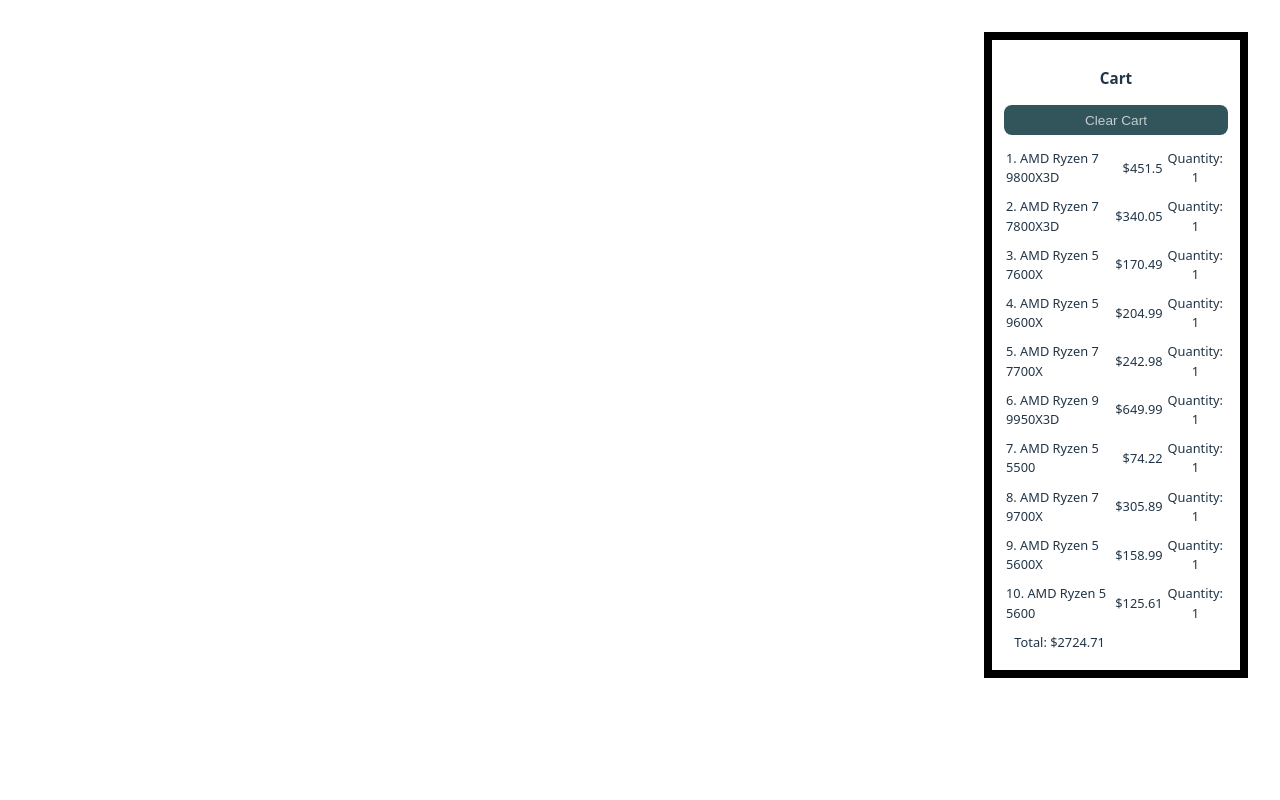
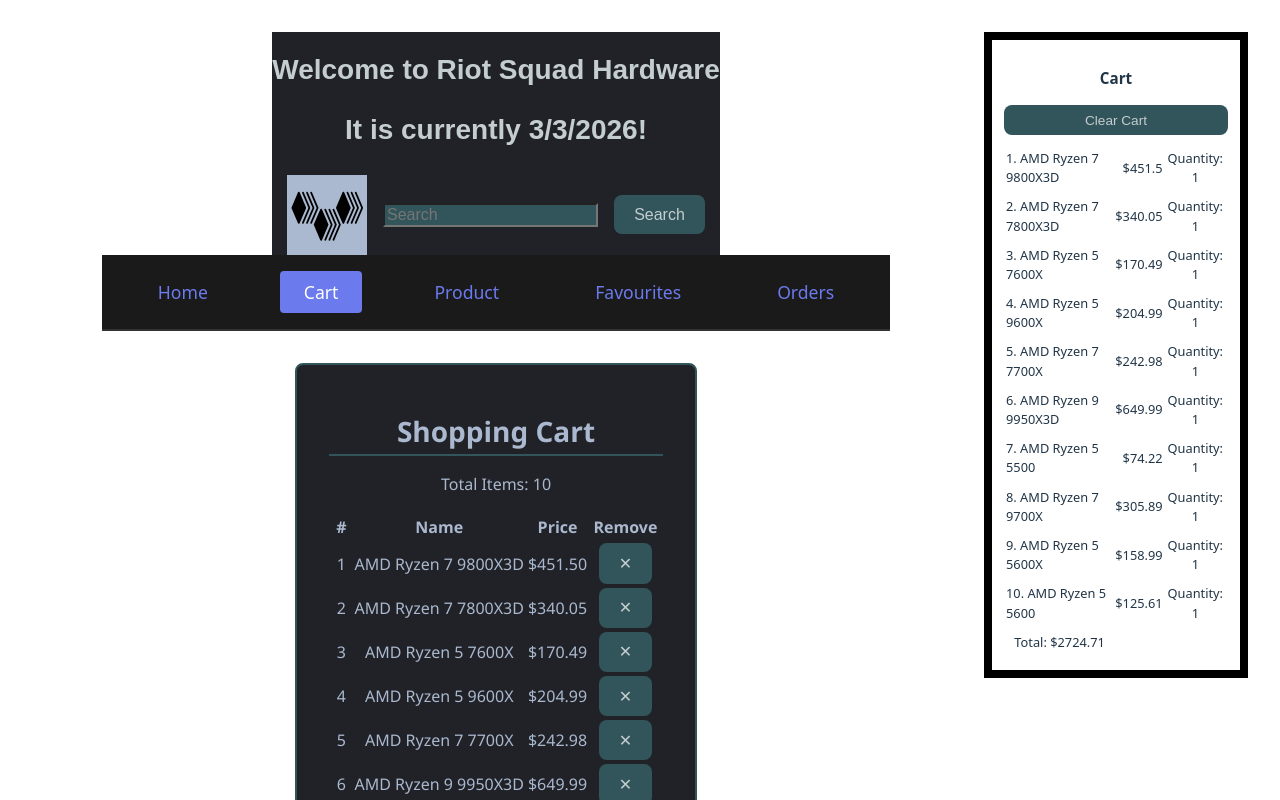
Before and after one commit to D-Villanueva204/Web-Store-Project, a React (Vite) app in the folder web-store-project/: page /cart in a window 1280 px wide. Shown: the top 800 px of the page. Built offline with nearby package versions, Linux system fonts and the light colour scheme.

Commit message:
Fixed minor errors. Still some errors preventing build.

```diff
--- a/web-store-project/src/App.tsx
+++ b/web-store-project/src/App.tsx
@@ -19,7 +19,7 @@
    * hook for retrieving state of the cart and modifying its state.
    *
    */
-  const {addItemsToCart, clearAllItems, items, total} = useCart();
+  const {addItemsToCart, clearAllItems, items, total, removeItemFromCart} = useCart();
   const {handleToggleFavourite, } = useFavourites();
 
 
@@ -34,9 +34,9 @@
           <Route path='/' element={<Layout />}>
             <Route index element={<MainPage addItemToCart={addItemsToCart}/>} />
           </Route>
-          {/* <Route path='/cart' element={<Layout />}>
-            <Route index element={<CartPage items={items} total={total} removeItemFromCart={removeItemFromCart} clearCart={clearCart} />} />
-          </Route> */}
+          <Route path='/cart' element={<Layout />}>
+            <Route index element={<CartPage items={items} total={total} removeItemFromCart={removeItemFromCart} clearCart={clearAllItems} />} />
+          </Route>
           <Route path='/product' element={<Layout />}>
             <Route index element={<ProductPage addItemToCart={addItemsToCart} addFavourite={createFavourite} />} />
           </Route>
```
Also changed, not shown: web-store-project/src/pages/cart-page.tsx (+3 -5 lines), web-store-project/src/components/web-store/repositories/orderRepository.ts (renamed from web-store-project/src/repositories/orderRepository.ts).
